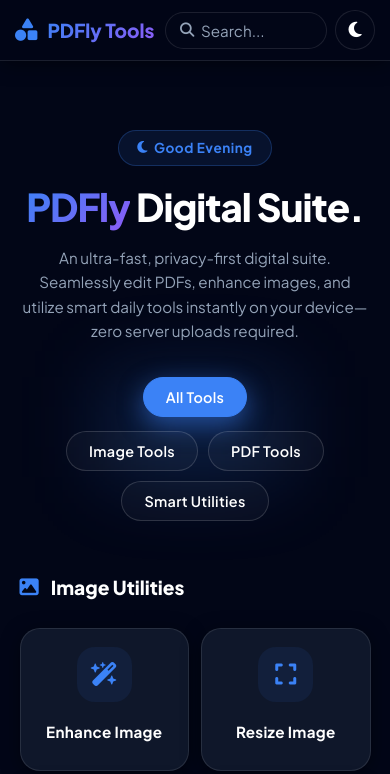
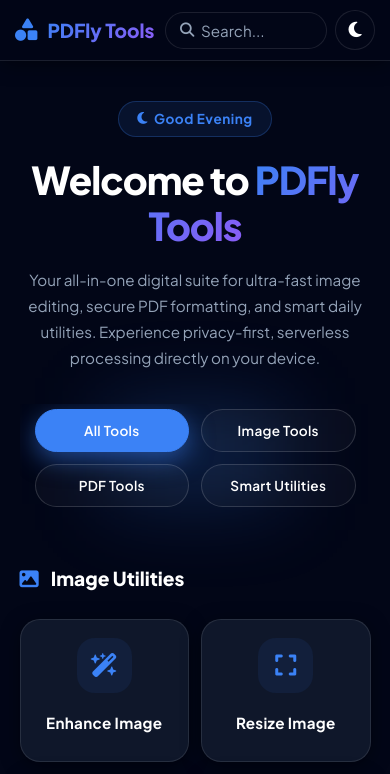
Before and after one commit to pdflytools/Home, a plain HTML site: page index.html in a window 390 px wide. Shown: the top 774 px of the page. Drawn offline with Linux system fonts and the light colour scheme.

Commit message:
Update index.html

```diff
--- a/index.html
+++ b/index.html
@@ -101,22 +101,38 @@
         .theme-btn:hover { background: var(--primary); border-color: var(--primary); color: #fff; transform: rotate(15deg) scale(1.05); }
 
         /* ================= HERO SECTION ================= */
-        .hero { padding: clamp(130px, 15vh, 160px) 5% clamp(30px, 4vh, 40px); text-align: center; position: relative; }
+        .hero { padding: clamp(100px, 12vh, 140px) 5% clamp(30px, 4vh, 40px); text-align: center; position: relative; }
         .greeting-badge { display: inline-flex; align-items: center; gap: 6px; background: rgba(59, 130, 246, 0.1); color: var(--primary); padding: 6px 18px; border-radius: 30px; font-size: clamp(0.85rem, 1.5vw, 0.95rem); font-weight: 700; margin-bottom: 20px; border: 1px solid rgba(59, 130, 246, 0.25); letter-spacing: 0.5px; }
-        .hero h1 { font-size: clamp(2.4rem, 6vw, 4.5rem); font-weight: 800; line-height: 1.1; margin-bottom: 18px; letter-spacing: -1px; }
+        .hero h1 { font-size: clamp(2.4rem, 5.5vw, 4.2rem); font-weight: 800; line-height: 1.2; margin-bottom: 18px; letter-spacing: -1px; }
         .hero h1 span { background: var(--gradient-primary); -webkit-background-clip: text; -webkit-text-fill-color: transparent; }
-        .hero p { color: var(--text-muted); font-size: clamp(0.95rem, 2vw, 1.15rem); max-width: 700px; margin: 0 auto; line-height: 1.6; }
+        .hero p { color: var(--text-muted); font-size: clamp(0.95rem, 2vw, 1.15rem); max-width: 750px; margin: 0 auto; line-height: 1.7; }
 
-        /* ================= TABS STRUCTURE (Matched to Uploaded Image) ================= */
-        .tabs-layout { display: flex; flex-direction: column; align-items: center; gap: 14px; margin-bottom: clamp(35px, 6vh, 55px); padding: 0 5%; position: relative; }
+        .hide-mobile { display: block; }
 
-        /* Subtle Glow Behind Tabs */
+        /* ================= SINGLE LINE TABS ================= */
+        .tabs-layout {
+            position: relative;
+            margin-bottom: clamp(35px, 6vh, 55px);
+            padding: 0 5%;
+        }
+
         .tabs-layout::before { content: ''; position: absolute; top: 0; left: 50%; transform: translateX(-50%); width: 180px; height: 100px; background: rgba(59, 130, 246, 0.2); filter: blur(40px); z-index: -1; pointer-events: none; }
 
-        .tab-top { display: flex; justify-content: center; width: 100%; }
-        .tab-bottom { display: flex; justify-content: center; gap: clamp(10px, 2vw, 18px); flex-wrap: wrap; }
+        .tabs-container {
+            display: flex;
+            justify-content: center;
+            gap: clamp(10px, 2vw, 15px);
+            width: 100%;
+            overflow-x: auto;
+            white-space: nowrap;
+            padding: 5px 10px;
+            -ms-overflow-style: none;
+            scrollbar-width: none;
+            -webkit-overflow-scrolling: touch;
+        }
+        .tabs-container::-webkit-scrollbar { display: none; }
 
-        .tab-btn { background: rgba(255, 255, 255, 0.03); border: 1px solid rgba(255, 255, 255, 0.15); color: var(--text-main); padding: clamp(10px, 1.5vw, 14px) clamp(22px, 3vw, 30px); border-radius: 30px; font-size: clamp(0.9rem, 1.5vw, 1rem); font-weight: 600; cursor: pointer; transition: var(--transition); letter-spacing: 0.3px; }
+        .tab-btn { background: rgba(255, 255, 255, 0.03); border: 1px solid rgba(255, 255, 255, 0.15); color: var(--text-main); padding: clamp(10px, 1.5vw, 14px) clamp(22px, 3vw, 30px); border-radius: 30px; font-size: clamp(0.9rem, 1.5vw, 1rem); font-weight: 600; cursor: pointer; transition: var(--transition); letter-spacing: 0.3px; flex-shrink: 0; }
         .tab-btn:hover { background: rgba(255, 255, 255, 0.08); border-color: rgba(255, 255, 255, 0.3); }
         .tab-btn.active { background: var(--primary); border-color: var(--primary); color: white; box-shadow: 0 8px 25px rgba(59, 130, 246, 0.5); }
 
@@ -184,20 +200,16 @@
         .modal-close { position: absolute; top: 15px; right: 20px; background: rgba(255,255,255,0.05); border: 1px solid var(--border-color); color: var(--text-main); font-size: 1.1rem; width: 35px; height: 35px; border-radius: 50%; cursor: pointer; transition: var(--transition); display: flex; align-items: center; justify-content: center; z-index: 2; }
         .modal-close:hover { background: #ef4444; color: white; border-color: #ef4444; transform: rotate(90deg); }
 
-        /* Enhanced Dev Image (Increased Height & Blue Border) */
         .dev-img-container {
-            width: clamp(130px, 20vw, 150px);
-            height: clamp(130px, 20vw, 150px);
-            margin: 0 auto 20px;
-            padding: 4px; position: relative; border-radius: 40px;
+            width: clamp(130px, 20vw, 150px); height: clamp(130px, 20vw, 150px);
+            margin: 0 auto 20px; padding: 4px; position: relative; border-radius: 40px;
         }
         .dev-img-container img {
             width: 100%; height: 100%; border-radius: 36px; object-fit: cover;
-            background: var(--bg-body); border: 4px solid var(--primary); /* Blue Border */
+            background: var(--bg-body); border: 4px solid var(--primary);
             box-shadow: 0 10px 25px rgba(59, 130, 246, 0.4);
         }
 
-        /* Gradient Name */
         .dev-name { font-size: clamp(1.6rem, 3vw, 2rem); font-weight: 800; margin-bottom: 2px; background: var(--gradient-primary); -webkit-background-clip: text; -webkit-text-fill-color: transparent; }
         .dev-subtitle { color: var(--text-main); opacity: 0.9; font-size: 0.95rem; font-weight: 700; margin-bottom: 20px; text-transform: uppercase; letter-spacing: 1.5px; }
         .dev-bio { color: var(--text-muted); font-size: clamp(0.95rem, 1.5vw, 1.05rem); line-height: 1.7; margin-bottom: 25px; }
@@ -215,14 +227,12 @@
         .legal-content { overflow-y: auto; text-align: left; font-size: clamp(0.9rem, 1.5vw, 1rem); color: var(--text-muted); line-height: 1.8; padding-right: 15px; }
         .legal-content h4 { color: var(--text-main); margin: 20px 0 10px; font-size: 1.1rem; }
 
-        /* Contact Details Box in Modal */
         .contact-box { background: var(--bg-body); border: 1px solid var(--border-color); padding: 15px 20px; border-radius: 16px; display: inline-flex; align-items: center; gap: 15px; transition: var(--transition); text-decoration: none; width: 100%; cursor: default; }
         a.contact-box { cursor: pointer; }
         .contact-box i { font-size: 1.5rem; color: var(--primary); width: 25px; text-align: center; }
         .contact-box div { display: flex; flex-direction: column; text-align: left; }
         .contact-box span.title { font-size: 0.8rem; text-transform: uppercase; letter-spacing: 0.5px; color: var(--text-muted); font-weight: 700; margin-bottom: 2px; }
         .contact-box span.detail { font-size: 1rem; font-weight: 600; color: var(--text-main); }
-
         a.contact-box:hover { border-color: var(--primary); box-shadow: var(--shadow-glow); transform: translateY(-3px); }
 
         /* ================= SMART UI COMPONENTS ================= */
@@ -238,11 +248,29 @@
         @media (max-width: 768px) {
             .navbar-wrapper { width: 100%; top: 0; }
             nav { border-radius: 0; border-top: none; border-left: none; border-right: none; }
+
+            /* FILTER BUTTONS 2x2 GRID FOR MOBILE */
+            .tabs-container {
+                display: grid;
+                grid-template-columns: 1fr 1fr; /* 2 Columns */
+                gap: 12px;
+                padding: 5px 15px;
+                overflow-x: hidden;
+                white-space: normal;
+            }
+            .tab-btn {
+                width: 100%;
+                padding: 12px 10px;
+                text-align: center;
+                font-size: 0.85rem;
+            }
+
             .grid { grid-template-columns: repeat(auto-fill, minmax(180px, 1fr)); gap: 15px; }
             .footer-grid { grid-template-columns: 1fr 1fr; gap: 35px; }
             .footer-brand { grid-column: span 2; text-align: center; }
             .footer-brand p { margin: 0 auto 20px; }
             .footer-bottom { flex-direction: column; text-align: center; }
+            .hide-mobile { display: none; }
         }
 
         @media (max-width: 480px) {
@@ -276,19 +304,17 @@
         </nav>
     </div>
 
+    <!-- Main Headings Adjusted and 2 Line Paragraph -->
     <section class="hero">
         <div class="greeting-badge" id="greetingBadge"><i class="fa-regular fa-sun"></i> Good Morning</div>
-        <h1><span id="heroTitle">PDFly</span> Digital Suite.</h1>
-        <!-- Condensed 2 Line Description Covering All Core Features -->
-        <p>An ultra-fast, privacy-first digital suite. Seamlessly edit PDFs, enhance images, and utilize smart daily tools instantly on your device—zero server uploads required.</p>
+        <h1>Welcome to <span id="heroTitle">PDFly Tools</span></h1>
+        <p>Your all-in-one digital suite for ultra-fast image editing, secure PDF formatting, and smart daily utilities.<br class="hide-mobile"> Experience privacy-first, serverless processing directly on your device.</p>
     </section>
 
-    <!-- UI TABS MATCHING UPLOADED DESIGN -->
+    <!-- Filters In One Line for Desktop / 2x2 Grid for Mobile -->
     <div class="tabs-layout">
-        <div class="tab-top">
+        <div class="tabs-container">
             <button class="tab-btn active" onclick="filterCategory('all')">All Tools</button>
-        </div>
-        <div class="tab-bottom">
             <button class="tab-btn" onclick="filterCategory('image')">Image Tools</button>
             <button class="tab-btn" onclick="filterCategory('pdf')">PDF Tools</button>
             <button class="tab-btn" onclick="filterCategory('other')">Smart Utilities</button>
@@ -504,29 +530,27 @@
         <div class="modal-box">
             <button class="modal-close" onclick="closeModals()"><i class="fa-solid fa-xmark"></i></button>
 
-            <!-- Increased Image Height & Blue Border Applied -->
             <div class="dev-img-container">
                 <img src="dev-profile.png" alt="Developer Profile">
             </div>
 
-            <!-- Name with gradient style -->
             <div class="dev-name">GT Rao</div>
             <div class="dev-subtitle">Creator & Developer</div>
 
-            <!-- Bio mentioning student & coding passion -->
             <div class="dev-bio">
                 Hello! I am a student and a passionate web developer. Coding responsive web applications and building smart digital utilities like PDFly Tools are my core passions.
             </div>
 
             <div class="dev-social-icons">
                 <a href="mailto:pdflytools@gmail.com" title="Email Me"><i class="fa-solid fa-envelope"></i></a>
+                <a href="https://t.me/Gt_Rao" target="_blank" title="Telegram (@Gt_Rao)"><i class="fa-brands fa-telegram"></i></a>
                 <a href="https://instagram.com/mr_gt_rao" target="_blank" title="Personal Instagram"><i class="fa-brands fa-instagram"></i></a>
                 <a href="https://instagram.com/educate_path" target="_blank" title="Business Instagram"><i class="fa-solid fa-briefcase"></i></a>
             </div>
         </div>
     </div>
 
-    <!-- 2. Contact Us Modal (Opens on Click) -->
+    <!-- 2. Contact Us Modal -->
     <div class="modal-overlay" id="contactModal">
         <div class="modal-box">
             <button class="modal-close" onclick="closeModals()"><i class="fa-solid fa-xmark"></i></button>
@@ -562,6 +586,29 @@
         </div>
     </div>
 
+    <!-- 4. User Guide PDF Modal (Updated with ./ path and object tag for strict local support) -->
+    <div class="modal-overlay" id="guideModal">
+        <div class="modal-box" style="max-width: 850px; height: 85vh; display: flex; flex-direction: column; padding: clamp(20px, 3vw, 30px);">
+            <button class="modal-close" onclick="closeModals()"><i class="fa-solid fa-xmark"></i></button>
+
+            <h3 style="font-size: 1.6rem; font-weight: 800; color: var(--text-main); margin-bottom: 15px; text-align: center;"><i class="fa-solid fa-book" style="color: var(--primary); margin-right: 8px;"></i> User Guide</h3>
+
+            <!-- Online View using Object & iframe fallback for strict local server environments -->
+            <div style="flex-grow: 1; border: 1px solid var(--border-color); border-radius: 16px; overflow: hidden; margin-bottom: 20px; background: #fff;">
+                <object data="./user-guide.pdf" type="application/pdf" width="100%" height="100%">
+                    <iframe src="./user-guide.pdf" width="100%" height="100%" style="border: none;">
+                        This browser does not support inline PDFs locally. Please click download below.
+                    </iframe>
+                </object>
+            </div>
+
+            <!-- Download PDF Button -->
+            <a href="./user-guide.pdf" download="PDFly_User_Guide.pdf" style="background: var(--primary); color: white; padding: 12px 25px; border-radius: 30px; text-decoration: none; font-weight: 700; font-size: 1.05rem; align-self: center; display: inline-flex; align-items: center; gap: 8px; box-shadow: var(--shadow-glow); transition: var(--transition);">
+                <i class="fa-solid fa-download"></i> Download PDF
+            </a>
+        </div>
+    </div>
+
     <footer>
         <div class="footer-grid">
             <div class="footer-brand">
@@ -593,6 +640,7 @@
                 <h4>Support</h4>
                 <ul>
                     <li><a onclick="openContactModal()"><i class="fa-solid fa-headset" style="margin-right: 5px;"></i> Contact Us</a></li>
+                    <li><a onclick="openGuideModal()"><i class="fa-solid fa-book" style="margin-right: 5px;"></i> User Guide</a></li>
                 </ul>
             </div>
         </div>
@@ -692,7 +740,7 @@
 
             document.querySelectorAll('.tab-btn').forEach(btn => btn.classList.remove('active'));
             // Default back to All Tools styling for search
-            document.querySelector('.tab-top .tab-btn').classList.add('active');
+            document.querySelector('.tabs-container .tab-btn').classList.add('active');
             document.querySelectorAll('.category-wrapper').forEach(cat => cat.style.display = 'block');
 
             cards.forEach(card => {
@@ -739,21 +787,17 @@
         const profileModal = document.getElementById('profileModal');
         const contactModal = document.getElementById('contactModal');
         const legalModal = document.getElementById('legalModal');
+        const guideModal = document.getElementById('guideModal');
 
-        function openProfileModal() {
-            closeModals();
-            profileModal.classList.add('active');
-        }
-
-        function openContactModal() {
-            closeModals();
-            contactModal.classList.add('active');
-        }
+        function openProfileModal() { closeModals(); profileModal.classList.add('active'); }
+        function openContactModal() { closeModals(); contactModal.classList.add('active'); }
+        function openGuideModal() { closeModals(); guideModal.classList.add('active'); }
 
         function closeModals() {
             profileModal.classList.remove('active');
             contactModal.classList.remove('active');
             legalModal.classList.remove('active');
+            guideModal.classList.remove('active');
         }
 
         const legalData = {
@@ -775,7 +819,7 @@
 
         // Close on clicking outside
         window.onclick = function(event) {
-            if (event.target == profileModal || event.target == contactModal || event.target == legalModal) {
+            if (event.target == profileModal || event.target == contactModal || event.target == legalModal || event.target == guideModal) {
                 closeModals();
             }
         }
```
